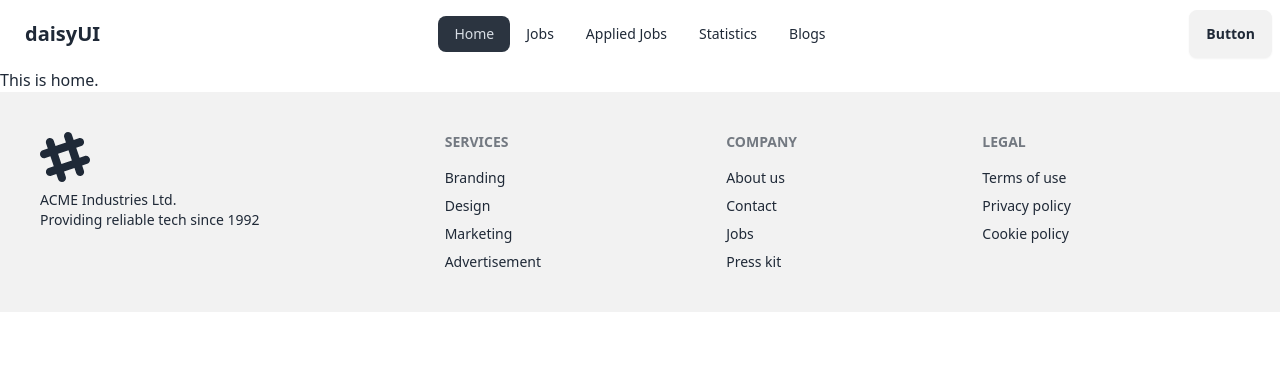
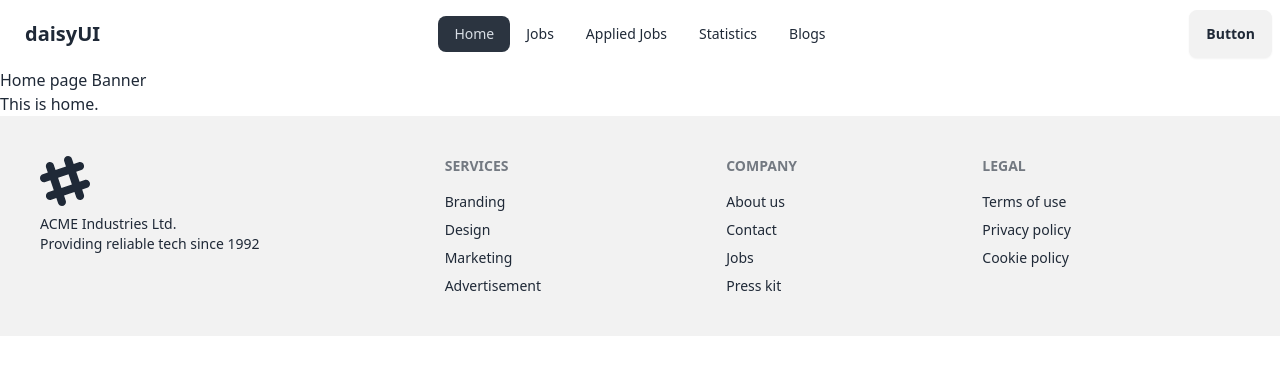
Before and after one commit to alalhosen/react-job-career-hub, a React (Vite) app: page / in a window 1280 px wide. Shown: the top 374 px of the page. Built offline with nearby package versions, Linux system fonts and the light colour scheme.

Commit message:
use Banner component in Home page

```diff
--- /dev/null
+++ b/src/components/Banner/Banner.jsx
@@ -0,0 +1,10 @@
+
+const Banner = () => {
+    return (
+        <div>
+<h2>Home page Banner</h2>
+        </div>
+    );
+};
+
+export default Banner;
--- /dev/null
+++ b/src/components/ErrorPage/ErrorPage.jsx
@@ -0,0 +1,12 @@
+import { Link } from "react-router-dom";
+
+const ErrorPage = () => {
+    return (
+        <div>
+            <h2>Oops!!!</h2>
+            <Link to="/">Go beck to home</Link>
+        </div>
+    );
+};
+
+export default ErrorPage;
--- a/src/components/Home/Home.jsx
+++ b/src/components/Home/Home.jsx
@@ -1,7 +1,9 @@
+import Banner from "../Banner/Banner";
 
 const Home = () => {
     return (
         <div>
+            <Banner></Banner>
 <h2>This is home.</h2>
         </div>
     );
--- a/src/main.jsx
+++ b/src/main.jsx
@@ -10,19 +10,21 @@ import {
 import Root from './components/Root/Root';
 import Home from './components/Home/Home.jsx';
 import AppliedJobs from './components/AppliedJobs/AppliedJobs.jsx';
+import ErrorPage from './components/ErrorPage/ErrorPage.jsx';
 
 const router = createBrowserRouter([
   {
     path: "/",
     element: <Root></Root>,
+    errorElement: <ErrorPage></ErrorPage>,
     children: [
       {
-    path:'/',
+        path: '/',
         element: <Home></Home>
       },
       {
-    path:'/applied',
-    element:<AppliedJobs></AppliedJobs>
+        path: '/applied',
+        element: <AppliedJobs></AppliedJobs>
       }
     ]
   },
```
Lines whose indentation alone changed are shown as unchanged.
